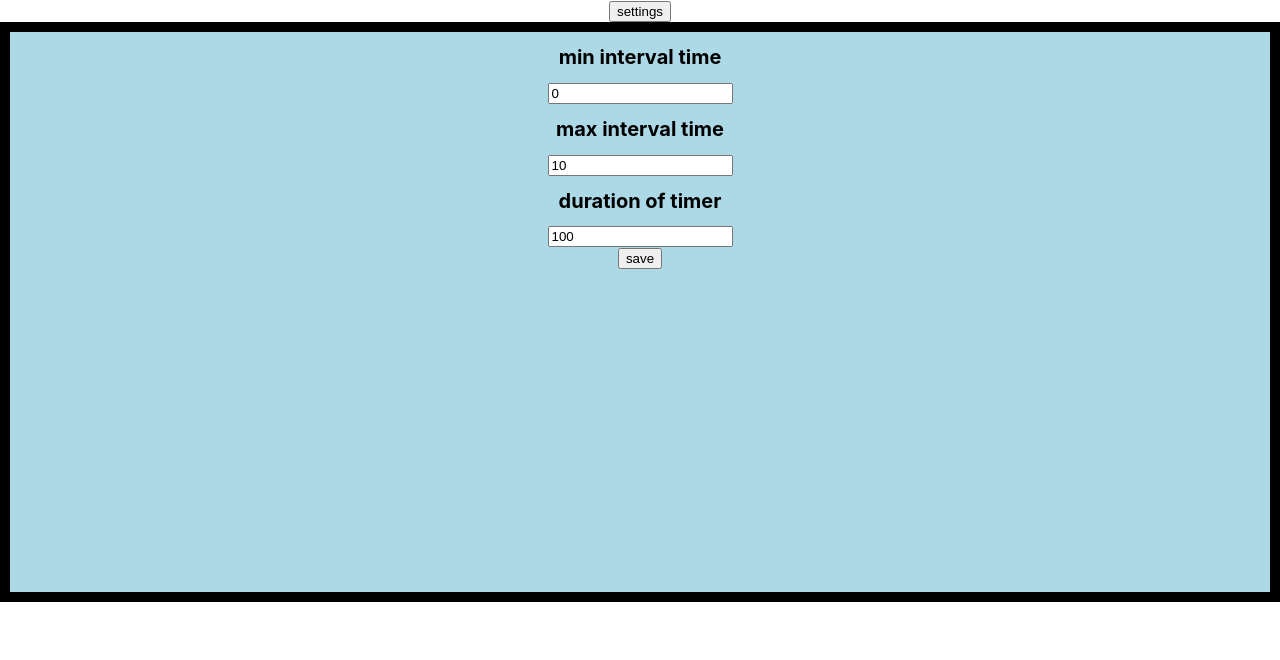
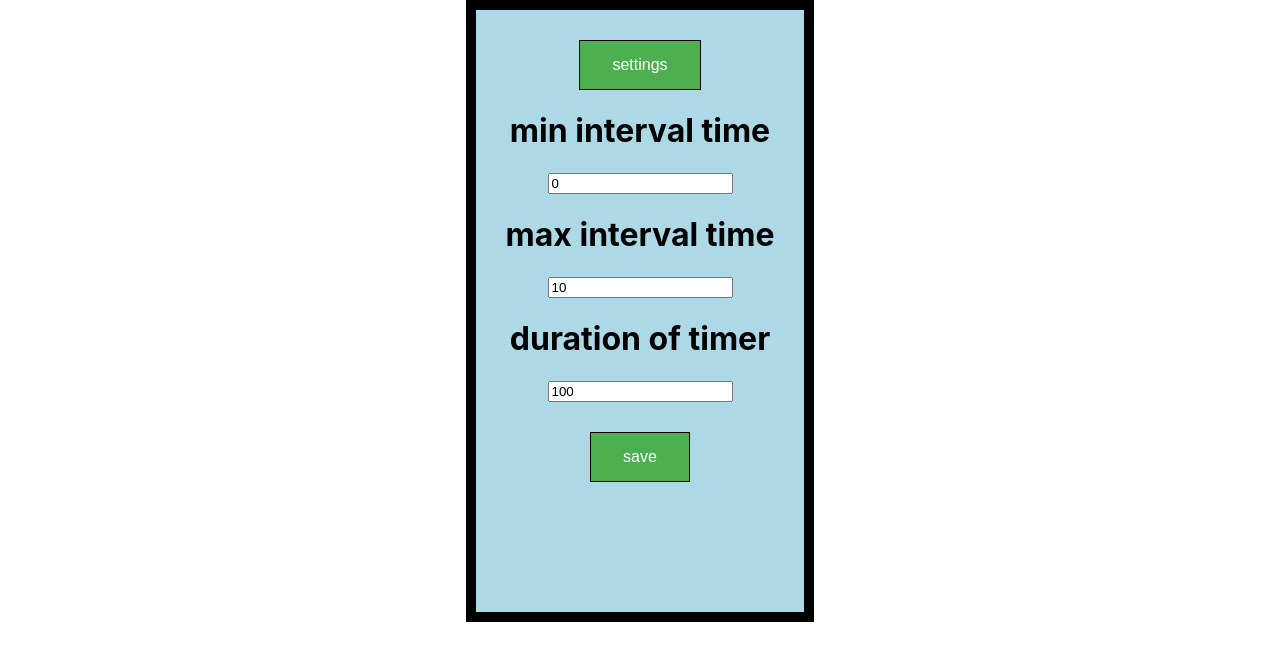
Before and after one commit to anthonyduong789/gap-tech, a React (Create React App) app: page / in a window 1280 px wide. Both pictures are taken after a click on the button "settings". Shown: the top 660 px of the page. Built offline with nearby package versions, Linux system fonts and the light colour scheme.

Commit message:
redid buttons

```diff
--- a/src/Timer.css
+++ b/src/Timer.css
@@ -1,17 +1,58 @@
 ul{
     list-style-type: none;
 }
-.settings-background {
-    height: 70vh;
+.main_div{
+    display: flex;
+    justify-content: center;
+}
+.main-box{
+    display: flex;
+    align-items: center;
+    justify-content: center;
+    padding: 30px;
+    padding-bottom: 100px;
+    /* width: 40%;
+    height: 50vh; */
     border: 10px solid black;
     background-color: lightblue;
 }
+/* .settings-background { */
+    /* display: flex;
+    align-items: center;
+    justify-content: center;
+    padding: 30px;
+    padding-bottom: 100px; */
+    /* width: 40%;
+    height: 50vh; */
+    /* border: 10px solid black;
+    background-color: lightblue; */
+/* } */
 .setting-box{
     display: flex;
+    align-items: center;
+
     height: 100%;
 
 }
 .setting_items{
-    font-size: 10px;
+    font-size: 1%vw;
+}
+.error_message{
+    background-color: red;
+}
 
+/* below will be for the regular homepage of the timer */
+
+.button {
+    background-color: #4CAF50; /* Green */
+    border: 1px solid black;
+    color: white;
+    padding: 15px 32px;
+    text-align: center;
+    text-decoration: none;
+    display: inline-block;
+    font-size: 16px;
+  }
+#save{
+    margin: 30px;
 }
--- a/src/Timer.js
+++ b/src/Timer.js
@@ -177,6 +177,25 @@ function Timer() {
   };
 
   const handlesave = () => {
+
+    if(min_wait>max_wait){
+      SetShow_error_1(true);
+      SetShow_min(false);
+    }else{
+      SetShow_error_1(false);
+      SetShow_min(true);
+    }
+    if(max_wait > duration_wait){
+      SetShow_error_2(true);
+      SetShow_error_3(true);
+      SetShow_max(false);
+      SetShow_duration(false);
+    }else{
+      SetShow_error_2(false);
+      SetShow_error_3(false);
+      SetShow_max(true);
+      SetShow_duration(true);
+    }
     if (min_wait < max_wait && max_wait < duration_wait) setMin(min_wait);
     setMax(max_wait);
     setDuration(duration_wait);
@@ -186,6 +205,7 @@ function Timer() {
   const [show_max, SetShow_max] = useState(true);
   const [show_duration, SetShow_duration] = useState(true);
   //
+
   const [show_error_1, SetShow_error_1] = useState(false);
   const [show_error_2, SetShow_error_2] = useState(false);
   const [show_error_3, SetShow_error_3] = useState(false);
@@ -202,24 +222,30 @@ function Timer() {
 
   return (
     <div class="main_div">
-      <button onClick={handleNavbar}>settings</button>
+      <div class ="main-box">
+
       {show_timer ? (
         <div class="homepage-background">
+          <button class = "button" onClick={handleNavbar}>settings</button>
           <h1>Total Time Left: {seconds} seconds</h1>
-          <p>random interval Timer: {random_seconds} duration</p>
+          <h1>next rest: {random_seconds} duration</h1>
           <p>pause timer: {rest_sec}</p>
-          <button onClick={handleStart}>Start/stop</button>
-          <button onClick={handleReset}>Reset</button>
+          <button class = "button" onClick={handleStart}>Start/stop</button>
+          <button class = "button" onClick={handleReset}>Reset</button>
         </div>
       ) : null}
 
       {show_setting ? (
         <div class="settings-background">
           <div class = "settings-box">
+            <button class = "button" onClick={handleNavbar}>settings</button>
             <div class = "setting_items">
                 {
                   show_min?<h1 id="min_text">min interval time</h1>:null
                 }
+                 {show_error_1?<div class = "error_message">
+              <h3>min interval time must be less than max</h3>
+            </div>:null}
                 <input
                   type="text"
                   value={min_wait}
@@ -231,6 +257,9 @@ function Timer() {
                 {
                   show_max? <h1>max interval time</h1>:null
                 }
+                {show_error_2?<div class="error_message">
+              <h3>max interval time must be less than duration</h3>
+            </div>:null}
                 <input
                   type="text"
                   value={max_wait}
@@ -242,6 +271,9 @@ function Timer() {
                 {
                   show_duration?<h1>duration of timer</h1>:null
                 }
+                  {show_error_3?<div class = "error_message">
+              <h3>duration must be a greater than max</h3>
+            </div>:null}
                 <input
                   type="text"
                   value={duration_wait}
@@ -249,10 +281,14 @@ function Timer() {
                   placeholder="Enter a number"
                 />
             </div>
-            <div><button onClick={handlesave}>save</button></div>
+            <div><button class ="button" id="save" onClick={handlesave}>save</button></div>
+
+
+
           </div>
         </div>
       ) : null}
+    </div>
     </div>
   );
 }
```
